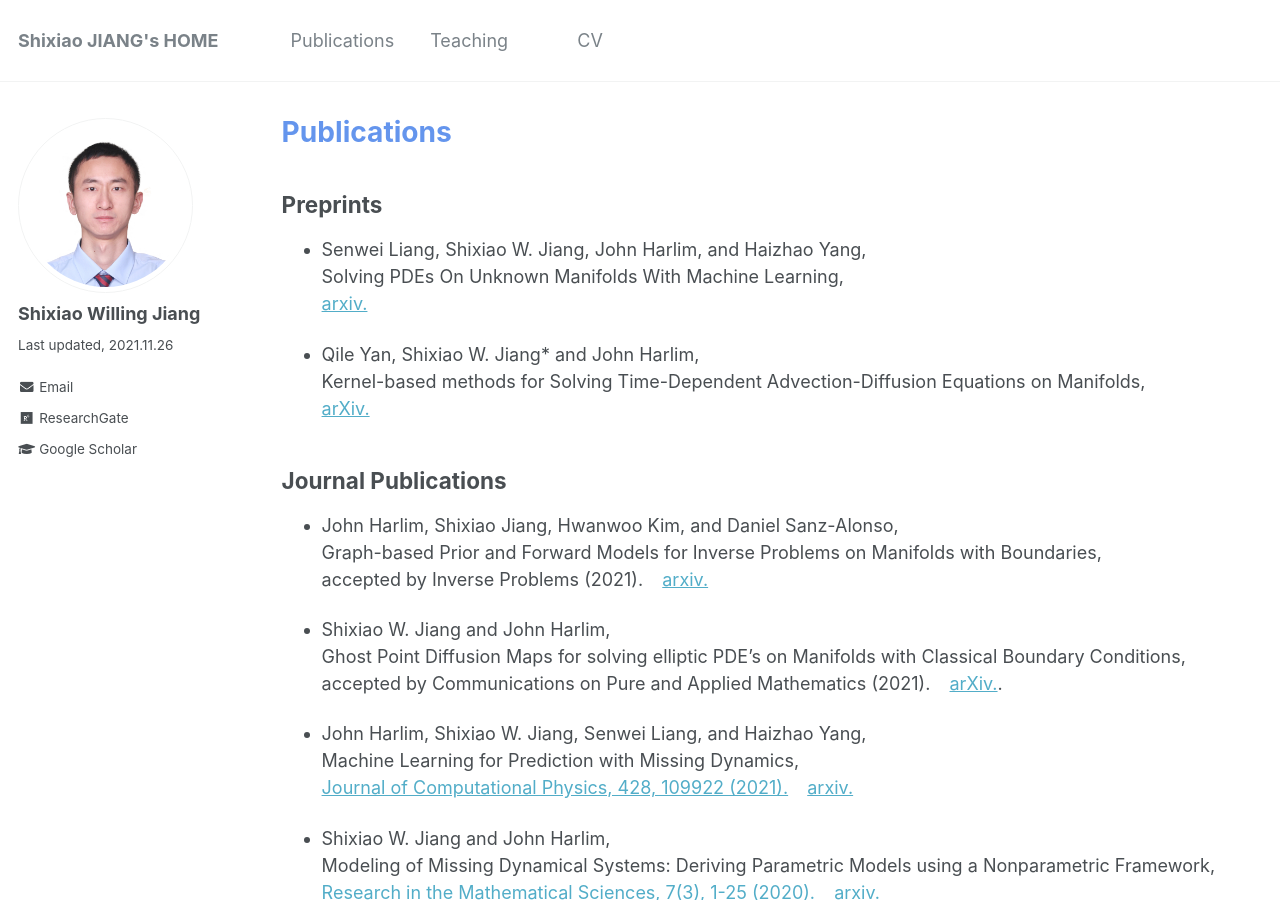
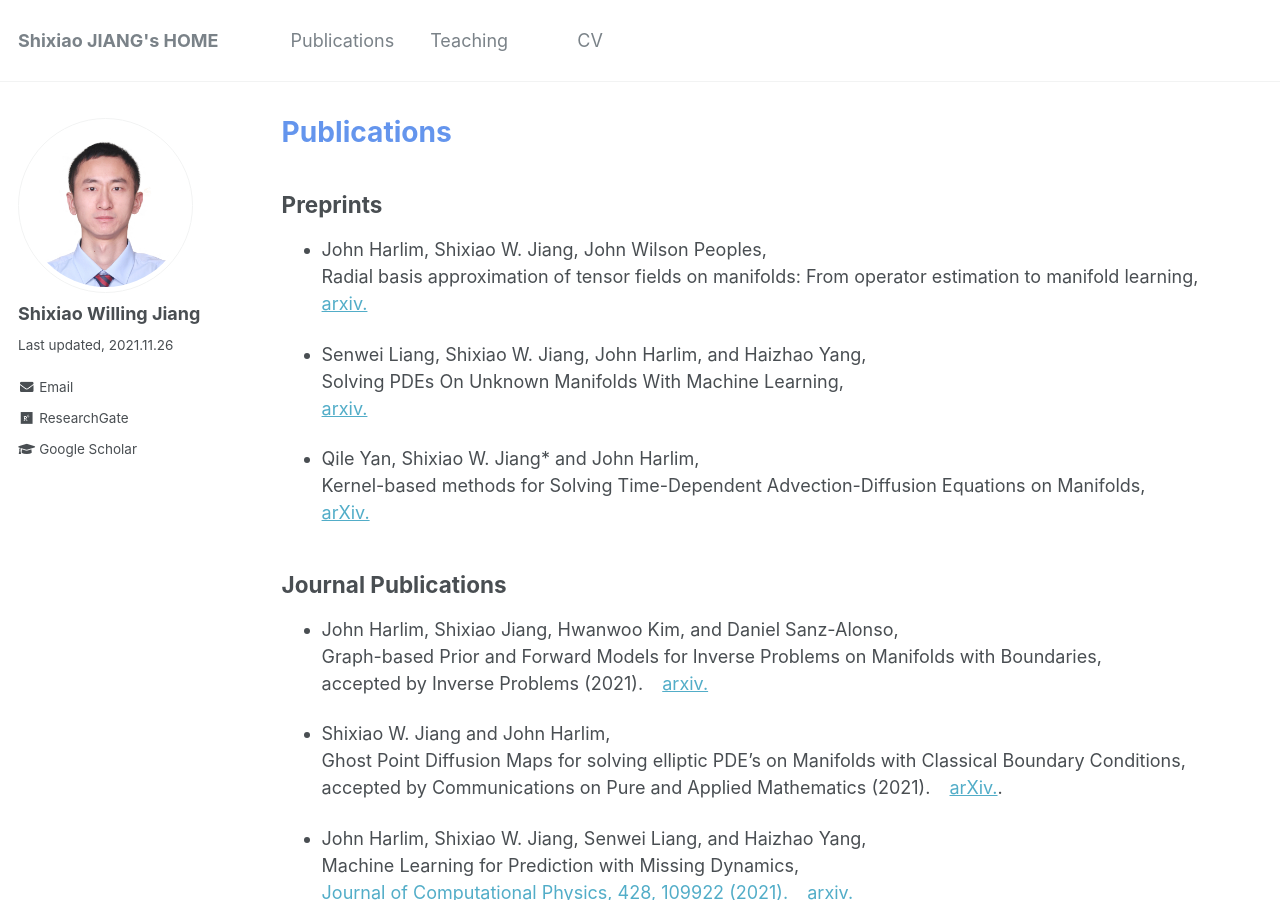
Before and after one commit to willingjiang/willingjiang.github.io, a Jekyll site: the page built from _pages/publication.md, in a window 1280 px wide and 900 px high. Built offline with Jekyll 4.4.1, drawn with Linux system fonts in a browser that asks for light colours.

Commit message:
Update publication.md

```diff
--- a/_pages/publication.md
+++ b/_pages/publication.md
@@ -8,6 +8,10 @@ author_profile: true
 {% include base_path %}
 
 ## Preprints
+
+* John Harlim, Shixiao W. Jiang, John Wilson Peoples, <br>
+Radial basis approximation of tensor fields on manifolds: From operator estimation to manifold learning, <br>
+[arxiv.](https://arxiv.org/abs/2208.08369v1)
 
 * Senwei Liang, Shixiao W. Jiang, John Harlim, and Haizhao Yang, <br>
 Solving PDEs On Unknown Manifolds With Machine Learning, <br>
```
